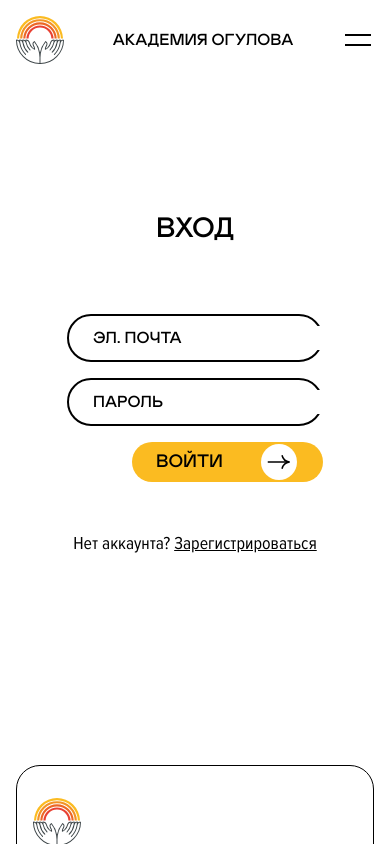
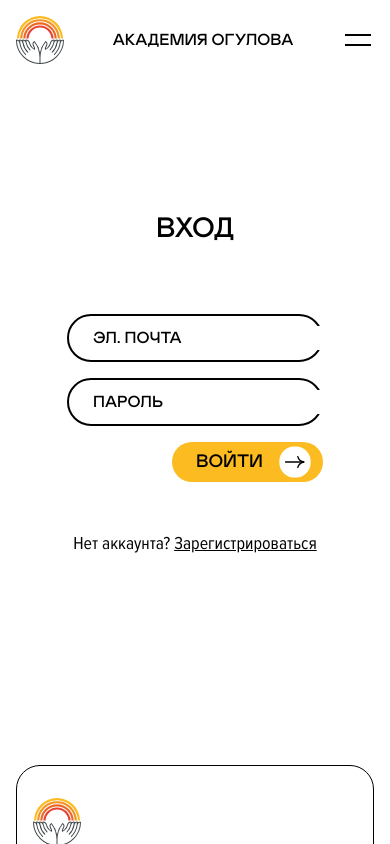
Before and after one commit to eugenekx/ogulov-academy, a Next.js app: page /login in a window 390 px wide. Shown: the top 844 px of the page. Built offline with nearby package versions, Linux system fonts and the light colour scheme.

Commit message:
fix menu closing, fix btn size

```diff
--- a/src/components/ActionBtn.jsx
+++ b/src/components/ActionBtn.jsx
@@ -5,11 +5,11 @@ function ActionBtn ({children, withArrow, onClick, ...props}) {
         <button
         onClick={onClick}
         className={ withArrow ?
-            "lg:pl-8 xl:h-16 lg:h-14 h-10 pl-6 pr-5 flex items-center bg-yellow rounded-full lg:text-l text-m font-mabry uppercase"
+            "xl:pr-5 lg:pl-8 lg:pr-2 pl-6 pr-1  xl:h-16 lg:h-14 h-10 flex items-center bg-yellow rounded-full lg:text-l text-m font-mabry uppercase"
             :"lg:pl-8 lg:pr-8 xl:h-16 lg:h-14 h-10 pl-6 pr-6 flex items-center bg-yellow rounded-full lg:text-l text-m font-mabry uppercase"
             }>
             {children}
-            {withArrow && <div className='xl:scale-100 scale-75 ml-8'>
+            {withArrow && <div className='xl:scale-100 lg:scale-75 scale-[66%] xl:ml-8 lg:ml-6 ml-2'>
                 <Arrow />
             </div>}
         </button>
--- a/src/components/Layout.jsx
+++ b/src/components/Layout.jsx
@@ -5,6 +5,8 @@ import Link from "next/link";
 import { gsap } from "gsap";
 
 function openMenuTween() {
+	const body = document.querySelector('body');
+	body.style.overflow = 'hidden';
 	gsap.fromTo("[data-animation='menu']", { y: -400, opacity: 0 }, { y: 0, opacity: 1, duration: .2});
 	gsap.to("[data-animation='firstLine']", { y: 5, duration: .2});
 	gsap.to("[data-animation='secondLine']", { y: -5, duration: .2});
@@ -13,6 +15,8 @@ function openMenuTween() {
 }
 
 function closeMenuTween({ onComplete }) {
+	const body = document.querySelector('body');
+	body.style.overflow = 'visible';
 	gsap.to("[data-animation='menu']", { y: -400, opacity: 0, onComplete, duration: .2 });
 	gsap.to("[data-animation='firstLine']", { rotate: 0, y: 0, x: 0, duration: .2});
 	gsap.to("[data-animation='secondLine']", { rotate: 0, y: 0, x: 0, duration: .2});
@@ -20,7 +24,7 @@ function closeMenuTween({ onComplete }) {
 	gsap.to("[data-animation='secondLine']", { y: 0, delay: .4, duration: .2});
 }
 
-export const Menu = () => {
+export const Menu = ({toggleMenu, ...props}) => {
 	useLayoutEffect(() => {
 		openMenuTween();
 	}, []);
@@ -50,7 +54,7 @@ export const Menu = () => {
 			className="xl:hidden w-full h-full fixed top-0 z-20 pt-36 pl-4 flex flex-col gap-16 items-start bg-white font-mabry text-xl uppercase"
 		>
 			{menuItems.map((menuItems, i) => (
-				<Link key={i} href={menuItems.link}>
+				<Link onClick={toggleMenu} key={i} href={menuItems.link}>
 					{menuItems.name}
 				</Link>
 			))}
@@ -72,7 +76,7 @@ export const Layout = ({ children }) => {
 	return (
 		<div>
 			<Header isMenuOpen={isMenuOpen} toggleMenu={toggleMenu} />
-			{isMenuOpen && <Menu />}
+			{isMenuOpen && <Menu toggleMenu={toggleMenu} />}
 			{children}
 			<Footer />
 		</div>
```
Lines whose indentation alone changed are shown as unchanged.
